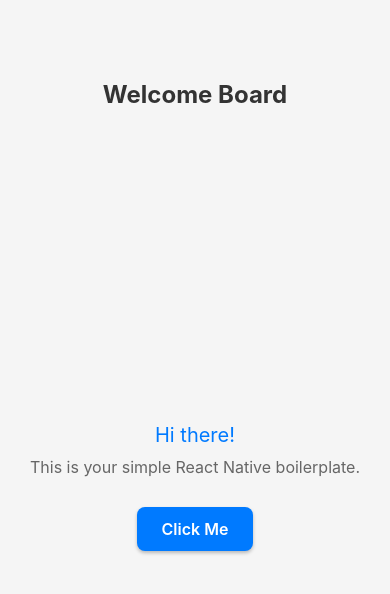
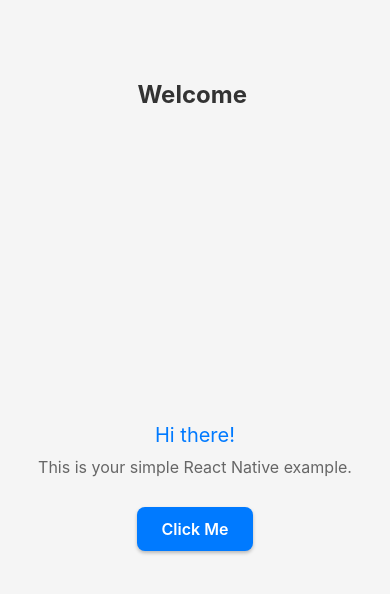
Before and after one commit to fatibelkoudia/web-cloud-ynov, a React Native app: screen / in a window 390 px wide. Shown: the top 594 px of the page. Built offline with nearby package versions, Linux system fonts and the light colour scheme.

Commit message:
test-build

```diff
--- a/App.tsx
+++ b/App.tsx
@@ -12,13 +12,13 @@ export default function App() {
     <View style={styles.container}>
       {/* Header Area */}
       <View style={styles.header}>
-        <Text style={styles.title}>Welcome Board</Text>
+        <Text style={styles.title}>Welcome </Text>
       </View>
 
       {/* Main Content */}
       <View style={styles.content}>
         <Text style={styles.greeting}>Hi there!</Text>
-        <Text style={styles.subtitle}>This is your simple React Native boilerplate.</Text>
+        <Text style={styles.subtitle}>This is your simple React Native example.</Text>
 
         <TouchableOpacity style={styles.button} onPress={handlePress}>
           <Text style={styles.buttonText}>Click Me</Text>
```
